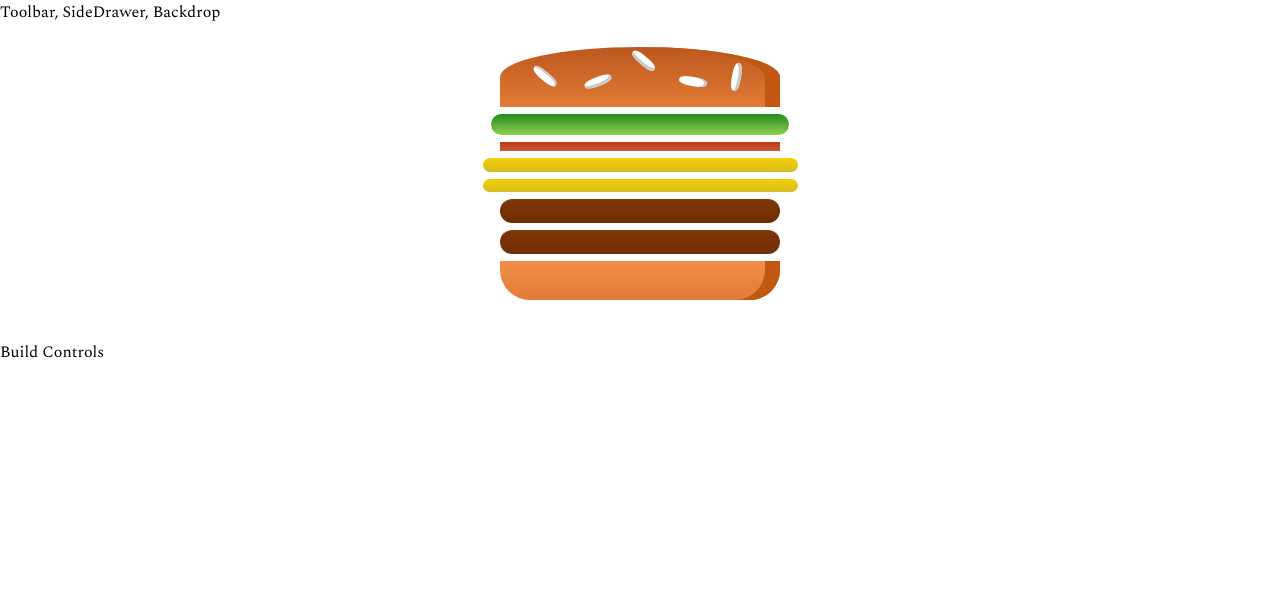
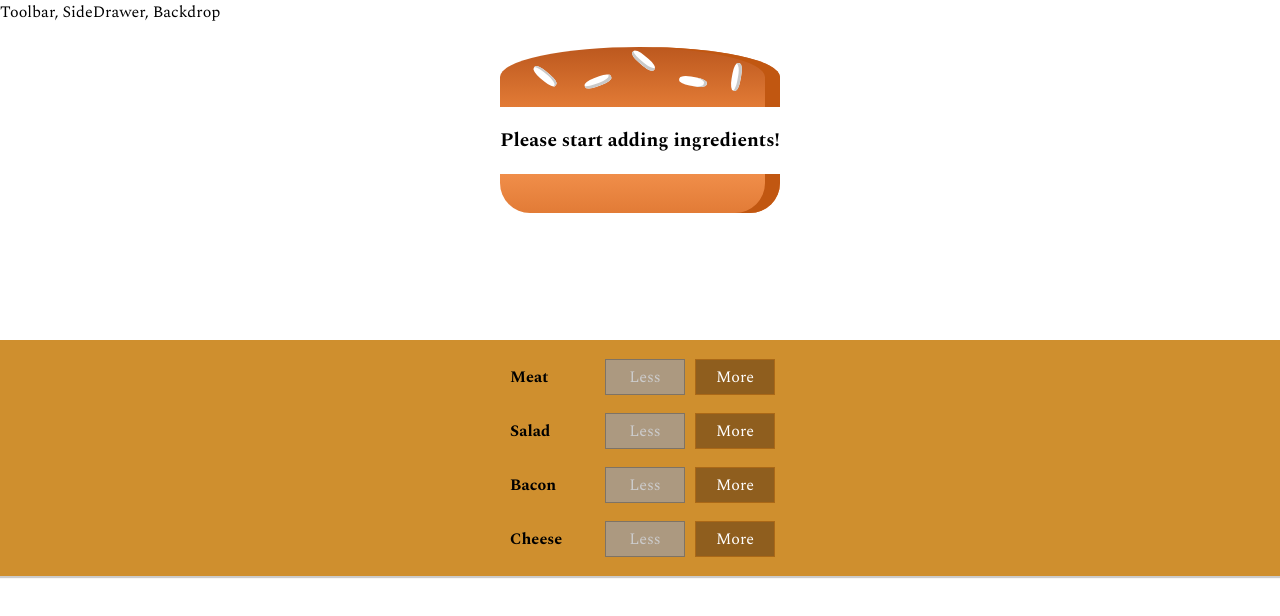
Before and after one commit to mazma1/burger-builder, a React (Create React App) app: page / in a window 1280 px wide. Shown: the top 616 px of the page. Built offline with nearby package versions, Linux system fonts and the light colour scheme.

Commit message:
- dynamically add or remove burger ingredients - disable Less button if an ingredient is 0 or less

```diff
--- a/src/components/burger/Burger.js
+++ b/src/components/burger/Burger.js
@@ -7,10 +7,9 @@ const Burger = (props) => {
   let transformedIngredients = Object.keys(props.ingredients)
     .map(ingredient => (
       [...Array(props.ingredients[ingredient])].map((_, index) => (
-        <BurgerIngredient key={`ingredient${index}`} type={ingredient} />
+        <BurgerIngredient key={`${ingredient}${index}`} type={ingredient} />
       ))
-    ))
-    .reduce(
+    )).reduce(
       (previousValue, item) => previousValue.concat(item),
       [],
     );
--- a/src/components/burger/build-controls/BuildControls.js
+++ b/src/components/burger/build-controls/BuildControls.js
@@ -5,19 +5,21 @@ import styles from 'components/burger/build-controls/BuildControls.module.css';
 
 
 const controls = [
-  { label: 'Meat', type: 'mear' },
+  { label: 'Meat', type: 'meat' },
   { label: 'Salad', type: 'salad' },
   { label: 'Bacon', type: 'bacon' },
   { label: 'Cheese', type: 'cheese' },
 ];
 
-const BuildControls = () => (
+const BuildControls = (props) => (
   <div className={styles.container}>
     { controls.map( control => (
       <BuildControl
         key={control.label}
-        type={control.type}
         ingredient={control.label}
+        disabled={props.disabled[control.type]}
+        addIngredient={() => props.addIngredient(control.type)}
+        removeIngredient={() => props.removeIngredient(control.type)}
       />
     ))}
   </div>
--- a/src/components/burger/build-controls/build-control/BuildControl.js
+++ b/src/components/burger/build-controls/build-control/BuildControl.js
@@ -5,8 +5,15 @@ import styles from 'components/burger/build-controls/build-control/BuildControl.
 const BuildControl = (props) => (
   <div className={styles['build-control']}>
     <div className={styles.label}>{props.ingredient}</div>
-    <button className={styles.less}>Less</button>
-    <button className={styles.more}>More</button>
+
+    <button
+      disabled={props.disabled}
+      className={styles.less}
+      onClick={props.removeIngredient}> Less </button>
+
+    <button
+      className={styles.more}
+      onClick={props.addIngredient}> More </button>
   </div>
 );
 
--- a/src/containers/burger-builder/BurgerBuilder.js
+++ b/src/containers/burger-builder/BurgerBuilder.js
@@ -1,22 +1,76 @@
 import React, { Component, Fragment } from 'react';
 
 import Burger from 'components/burger/Burger';
+import BuildControls from 'components/burger/build-controls/BuildControls';
+
+
+const INGREDIENT_PRICES = {
+  salad: 0.5,
+  cheese: 0.4,
+  meat: 1.3,
+  bacon: 0.7,
+};
 
 class BurgerBuilder extends Component {
   state = {
     ingredients: {
-      salad: 1,
-      bacon: 1,
-      cheese: 2,
-      meat: 2,
-    }
+      salad: 0,
+      bacon: 0,
+      cheese: 0,
+      meat: 0,
+    },
+    totalPrice: 5,
   }
 
+  addIngredientHandler = (type) => {
+    this.setState( prevState => {
+      const updatedCount = prevState.ingredients[type] + 1;
+      const newPrice = prevState.totalPrice + INGREDIENT_PRICES[type];
+
+      return {
+        ingredients: {
+          ...prevState.ingredients,
+          [type]: updatedCount,
+        },
+        totalPrice: newPrice,
+      };
+    });
+  };
+
+  removeIngredientHandler = (type) => {
+    this.setState( prevState => {
+      const { ingredients, totalPrice } = prevState;
+
+      if (ingredients[type] <= 0 ) return;
+
+      const updatedCount = ingredients[type] - 1;
+      const newPrice = totalPrice - INGREDIENT_PRICES[type];
+
+      return {
+        ingredients: {
+          ...ingredients,
+          [type]: updatedCount,
+        },
+        totalPrice: newPrice,
+      };
+    });
+  };
+
   render() {
+    const disabledInfo = { ...this.state.ingredients };
+
+    for (let key in disabledInfo) {
+      disabledInfo[key] = disabledInfo[key] <= 0;
+    }
+
     return (
       <Fragment>
         <Burger ingredients={this.state.ingredients}/>
-        <div>Build Controls</div>
+        <BuildControls
+          addIngredient={this.addIngredientHandler}
+          removeIngredient={this.removeIngredientHandler}
+          disabled={disabledInfo}
+        />
       </Fragment>
     );
   }
```
